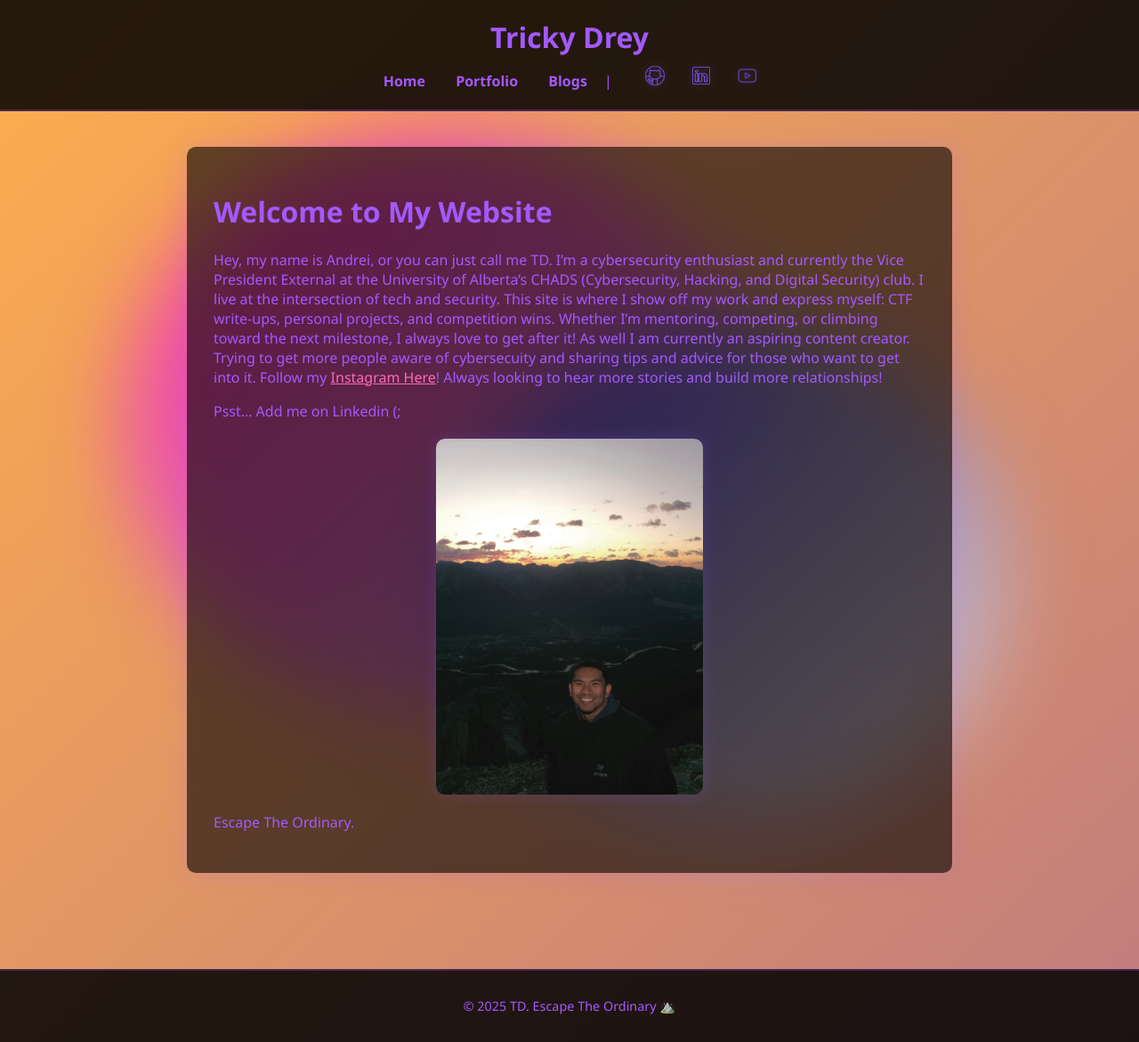
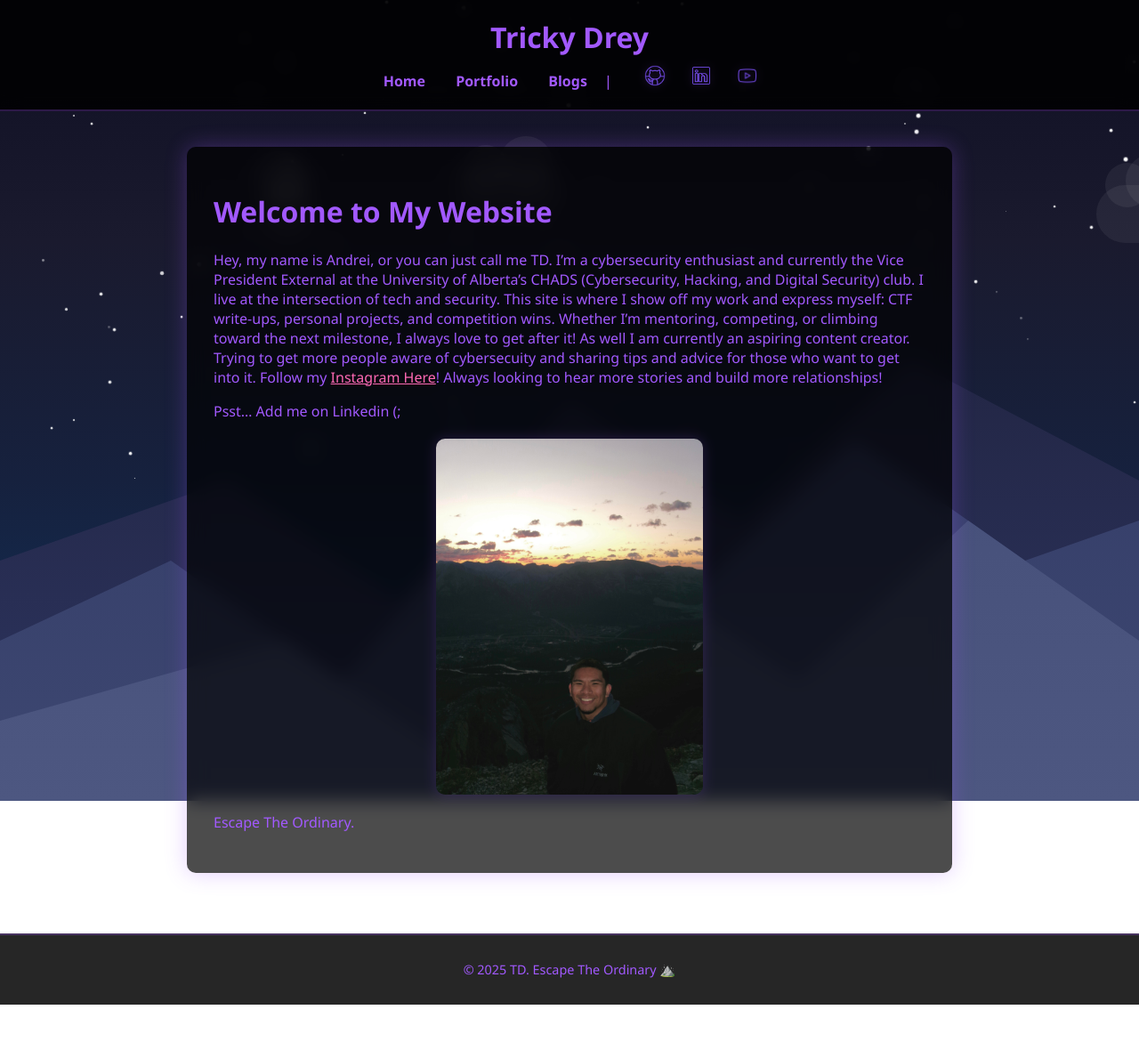
Before and after one commit to AndreiFabon/PersonalWeb, a Jekyll site: the page built from index.markdown, in a window 1280 px wide. Shown: the whole page at 89% size. Built offline with Jekyll 4.4.1, drawn with Linux system fonts in a browser that asks for light colours; after the commit the page ends 1129 px from its top, so only the background shows below that.

Commit message:
change to background

```diff
--- a/_layouts/default.html
+++ b/_layouts/default.html
@@ -6,38 +6,23 @@
   <title>{{ page.title }} | TD</title>
   <link rel="stylesheet" href="/assets/css/style.css">
   <link rel="icon" type="image/x-icon" href="{{ '/assets/images/Untitled design.png' | relative_url }}">
-  <style>
-    html, body {
-      margin: 0;
-      padding: 0;
-      min-height: 100%;
-    }
-
-    .page-wrapper {
-      position: relative;
-      overflow: hidden;
-    }
-
-    .content-wrapper {
-      position: relative;
-      z-index: 1;
-      padding-bottom: 3rem; /* prevent blobs from hiding bottom content */
-    }
-
-    footer {
-      position: relative;
-      z-index: 1;
-      text-align: center;
-      padding: 1rem;
-    }
-  </style>
 </head>
 <body>
   <div class="page-wrapper">
 
-    <!-- ✨ Animated Blob Background -->
-    <div class="blob" style="top:10%; left:10%; width:60%; height:60%; background: linear-gradient(to bottom right, #f0c, rgb(193, 143, 226));"></div>
-    <div class="blob blob-reverse" style="top:30%; left:40%; width:50%; height:50%; background: linear-gradient(to bottom right, rgb(33, 51, 212), rgb(230, 236, 236));"></div>
+    <!-- ✨ Mountain Background -->
+    <div class="mountain-background">
+      <!-- Stars -->
+      <div class="stars" id="starsContainer"></div>
+
+      <!-- Clouds -->
+      <div class="clouds" id="cloudsContainer"></div>
+
+      <!-- Mountain layers -->
+      <div class="mountain-layer mountain-back parallax-element" data-speed="0.2"></div>
+      <div class="mountain-layer mountain-mid parallax-element" data-speed="0.5"></div>
+      <div class="mountain-layer mountain-front parallax-element" data-speed="0.8"></div>
+    </div>
 
     <!-- 🔒 Content Layer -->
     <div class="content-wrapper">
@@ -75,5 +60,66 @@
     </footer>
 
   </div>
+
+  <!-- JavaScript for Mountain Background -->
+  <script>
+    // Generate random stars
+    function createStars() {
+      const starsContainer = document.getElementById('starsContainer');
+      const numberOfStars = 100;
+
+      for (let i = 0; i < numberOfStars; i++) {
+        const star = document.createElement('div');
+        star.className = 'star';
+        star.style.left = Math.random() * 100 + '%';
+        star.style.top = Math.random() * 100 + '%';
+        star.style.width = Math.random() * 3 + 1 + 'px';
+        star.style.height = star.style.width;
+        star.style.animationDelay = Math.random() * 3 + 's';
+        star.style.animationDuration = (Math.random() * 2 + 2) + 's';
+        starsContainer.appendChild(star);
+      }
+    }
+
+    // Generate random clouds
+    function createClouds() {
+      const cloudsContainer = document.getElementById('cloudsContainer');
+      const numberOfClouds = 5;
+
+      for (let i = 0; i < numberOfClouds; i++) {
+        const cloud = document.createElement('div');
+        cloud.className = 'cloud';
+        cloud.style.width = Math.random() * 80 + 60 + 'px';
+        cloud.style.height = Math.random() * 40 + 30 + 'px';
+        cloud.style.left = Math.random() * 100 + '%';
+        cloud.style.top = Math.random() * 60 + 20 + '%';
+        cloud.style.animationDelay = Math.random() * 20 + 's';
+        cloud.style.animationDuration = (Math.random() * 10 + 15) + 's';
+        cloudsContainer.appendChild(cloud);
+      }
+    }
+
+    // Parallax scrolling effect
+    function parallaxScroll() {
+      const scrollTop = window.pageYOffset;
+      const parallaxElements = document.querySelectorAll('.parallax-element');
+
+      parallaxElements.forEach(element => {
+        const speed = element.dataset.speed;
+        const yPos = -(scrollTop * speed);
+        element.style.transform = `translateY(${yPos}px)`;
+      });
+    }
+
+    // Initialize when page loads
+    document.addEventListener('DOMContentLoaded', function() {
+      createStars();
+      createClouds();
+    });
+
+    // Add scroll event listener
+    window.addEventListener('scroll', parallaxScroll);
+  </script>
+
 </body>
 </html>
--- a/assets/css/style.css
+++ b/assets/css/style.css
@@ -3,17 +3,117 @@ body {
   margin: 0;
   padding: 0;
   font-family: 'Segoe UI', sans-serif;
-  background: linear-gradient(-45deg, hwb(282 33% 35%), hsl(32, 97%, 65%), #eed7ec);
-  background-size: 400% 400%;
-  animation: gradient 20s ease infinite;
   color: #a259ff;
+  overflow-x: hidden;
 }
 
-/* === Animated Background === */
-@keyframes gradient {
-  0% { background-position: 0% 50%; }
-  50% { background-position: 100% 50%; }
-  100% { background-position: 0% 50%; }
+/* === Mountain Background === */
+.mountain-background {
+  position: fixed;
+  top: 0;
+  left: 0;
+  width: 100%;
+  height: 100%;
+  z-index: -1;
+  background: linear-gradient(to bottom, #0f0f23 0%, #1a1a2e 30%, #16213e 60%, #0f3460 100%);
+}
+
+/* Animated stars */
+.stars {
+  position: absolute;
+  top: 0;
+  left: 0;
+  width: 100%;
+  height: 60%;
+  overflow: hidden;
+}
+
+.star {
+  position: absolute;
+  background: white;
+  border-radius: 50%;
+  animation: twinkle 3s infinite alternate;
+}
+
+@keyframes twinkle {
+  0% { opacity: 0.3; transform: scale(0.8); }
+  100% { opacity: 1; transform: scale(1.2); }
+}
+
+/* Moving clouds */
+.clouds {
+  position: absolute;
+  top: 10%;
+  left: 0;
+  width: 200%;
+  height: 40%;
+  opacity: 0.6;
+}
+
+.cloud {
+  position: absolute;
+  background: rgba(255, 255, 255, 0.1);
+  border-radius: 50px;
+  animation: float 20s infinite linear;
+}
+
+.cloud:before,
+.cloud:after {
+  content: '';
+  position: absolute;
+  background: rgba(255, 255, 255, 0.1);
+  border-radius: 50px;
+}
+
+.cloud:before {
+  width: 50px;
+  height: 50px;
+  top: -25px;
+  left: 10px;
+}
+
+.cloud:after {
+  width: 60px;
+  height: 60px;
+  top: -35px;
+  right: 10px;
+}
+
+@keyframes float {
+  0% { transform: translateX(-100px); }
+  100% { transform: translateX(100vw); }
+}
+
+/* Mountain layers - back to front */
+.mountain-layer {
+  position: absolute;
+  bottom: 0;
+  left: 0;
+  width: 100%;
+  height: 100%;
+}
+
+.mountain-back {
+  z-index: 1;
+  background: linear-gradient(to top, #2d3561 0%, #1a1a2e 100%);
+  clip-path: polygon(0 100%, 0 70%, 20% 60%, 35% 75%, 50% 50%, 65% 65%, 80% 45%, 100% 60%, 100% 100%);
+}
+
+.mountain-mid {
+  z-index: 2;
+  background: linear-gradient(to top, #3d4771 0%, #2d3561 100%);
+  clip-path: polygon(0 100%, 0 80%, 15% 70%, 30% 85%, 45% 60%, 60% 75%, 75% 55%, 90% 70%, 100% 65%, 100% 100%);
+}
+
+.mountain-front {
+  z-index: 3;
+  background: linear-gradient(to top, #4d5781 0%, #3d4771 100%);
+  clip-path: polygon(0 100%, 0 90%, 25% 80%, 40% 95%, 55% 70%, 70% 85%, 85% 65%, 100% 80%, 100% 100%);
+}
+
+/* Parallax effect on scroll */
+.parallax-element {
+  transition: transform 0.1s ease-out;
 }
 
 /* === Header and Nav === */
@@ -22,6 +122,8 @@ header {
   padding: 20px;
   text-align: center;
   border-bottom: 2px solid #a259ff44;
+  backdrop-filter: blur(10px);
+  -webkit-backdrop-filter: blur(10px);
 }
 
 header h1 {
@@ -43,22 +145,24 @@ nav a {
   display: inline-block;
 }
 
-
 nav a:hover {
   transform: scale(1.3);
   transition: transform 0.2s ease;
-  color: #a259ff; /* stays purple, no color change */
+  color: #a259ff;
 }
 
 /* === Main Content === */
 main {
-  background-color: #000;
-  margin: 40px auto;
+  background: rgba(0, 0, 0, 0.7);
+  margin: 40px auto 20px auto;
   padding: 30px;
   width: 80%;
   max-width: 800px;
   border-radius: 10px;
-  box-shadow: 0 0 15px #a259ff44;
+  box-shadow: 0 0 25px rgba(162, 89, 255, 0.3);
+  backdrop-filter: blur(10px);
+  -webkit-backdrop-filter: blur(10px);
+  flex: 1;
 }
 
 /* === Footer === */
@@ -66,12 +170,36 @@ footer {
   background-color: rgba(0, 0, 0, 0.85);
   text-align: center;
   padding: 15px;
-  margin-top: 40px;
   border-top: 2px solid #a259ff44;
   font-size: 0.9rem;
+  color: #a259ff;
+  backdrop-filter: blur(10px);
+  -webkit-backdrop-filter: blur(10px);
 }
 
-/* === Iphone view === */
+/* === Page Layout === */
+html, body {
+  height: 100%;
+  margin: 0;
+  padding: 0;
+}
+
+.page-wrapper {
+  position: relative;
+  overflow: hidden;
+  min-height: 100vh;
+  display: flex;
+  flex-direction: column;
+}
+
+.content-wrapper {
+  position: relative;
+  z-index: 1;
+  padding-bottom: 3rem;
+  flex: 1;
+}
+
+/* === Mobile Responsive === */
 @media (max-width: 600px) {
   main {
     width: 95%;
@@ -97,18 +225,9 @@ footer {
   }
 }
 
-main img {
-  display: block;
-  margin: 20px auto; /* auto centers it */
-  width: 300px;       /* set a clean, smaller size */
-  max-width: 100%;    /* makes it scale on smaller screens */
-  height: auto;
-  border-radius: 10px;
-  box-shadow: 0 0 15px rgba(162, 89, 255, 0.2);
-}
-
+/* === Blog Cards === */
 .blog-card {
-  background-color: #111010;
+  background-color: rgba(17, 16, 16, 0.9);
   padding: 20px;
   margin: 20px auto;
   border-radius: 10px;
@@ -116,6 +235,8 @@ main img {
   transition: transform 0.3s ease;
   max-width: 700px;
   text-align: left;
+  backdrop-filter: blur(5px);
+  -webkit-backdrop-filter: blur(5px);
 }
 
 .blog-card:hover {
@@ -132,6 +253,7 @@ main img {
   color: #e3e1e4;
 }
 
+/* === Navigation Social === */
 .nav-social {
   margin-left: 20px;
 }
@@ -160,76 +282,26 @@ main img {
   filter: drop-shadow(0 0 8px rgba(255, 255, 255, 0.5));
 }
 
-html, body {
-  height: 100%;
-  margin: 0;
-  padding: 0;
+/* === Images === */
+main img {
+  display: block;
+  margin: 20px auto;
+  width: 300px;
+  max-width: 100%;
+  height: auto;
+  border-radius: 10px;
+  box-shadow: 0 0 15px rgba(162, 89, 255, 0.2);
 }
 
-.page-wrapper {
-  min-height: 100vh;
-  display: flex;
-  flex-direction: column;
+/* === Links === */
+a {
+  color: #FF69B4;
 }
 
-main {
-  flex: 1; /* makes the main content stretch to fill space */
-}
-
-footer {
-  background-color: rgba(0, 0, 0, 0.85);
-  text-align: center;
-  padding: 15px;
-  border-top: 2px solid #a259ff44;
-  font-size: 0.9rem;
-  color: #a259ff;
-}
-
-main {
-  background: rgba(0, 0, 0, 0.6); /* translucent black */
-  margin: 40px auto 20px auto;
-  padding: 30px;
-  width: 80%;
-  max-width: 800px;
-  border-radius: 10px;
-  box-shadow: 0 0 25px rgba(162, 89, 255, 0.2);
-  backdrop-filter: blur(6px); /* optional: adds depth */
-  -webkit-backdrop-filter: blur(6px); /* for Safari support */
-  flex: 1;
-}
-
+/* === Horizontal Rule === */
 hr {
   border: none;
   border-top: 2px solid #a259ff;
   margin: 15px 0;
-  opacity: 0.6; /* optional: make it softer */
+  opacity: 0.6;
 }
-
-a {
-  color: #FF69B4;
-}
-
-@keyframes blob {
-  0%, 100% {
-    transform: translate(0, 0) scale(1);
-  }
-  33% {
-    transform: translate(30px, -50px) scale(1.1);
-  }
-  66% {
-    transform: translate(-20px, 20px) scale(0.9);
-  }
-}
-
-.blob {
-  position: absolute;
-  border-radius: 50%;
-  filter: blur(50px);
-  opacity: 0.7;
-  animation: blob 8s infinite ease-in-out;
-  z-index: 0;
-}
-
-.blob-reverse {
-  animation: blob 10s infinite ease-in-out reverse;
-}
```
